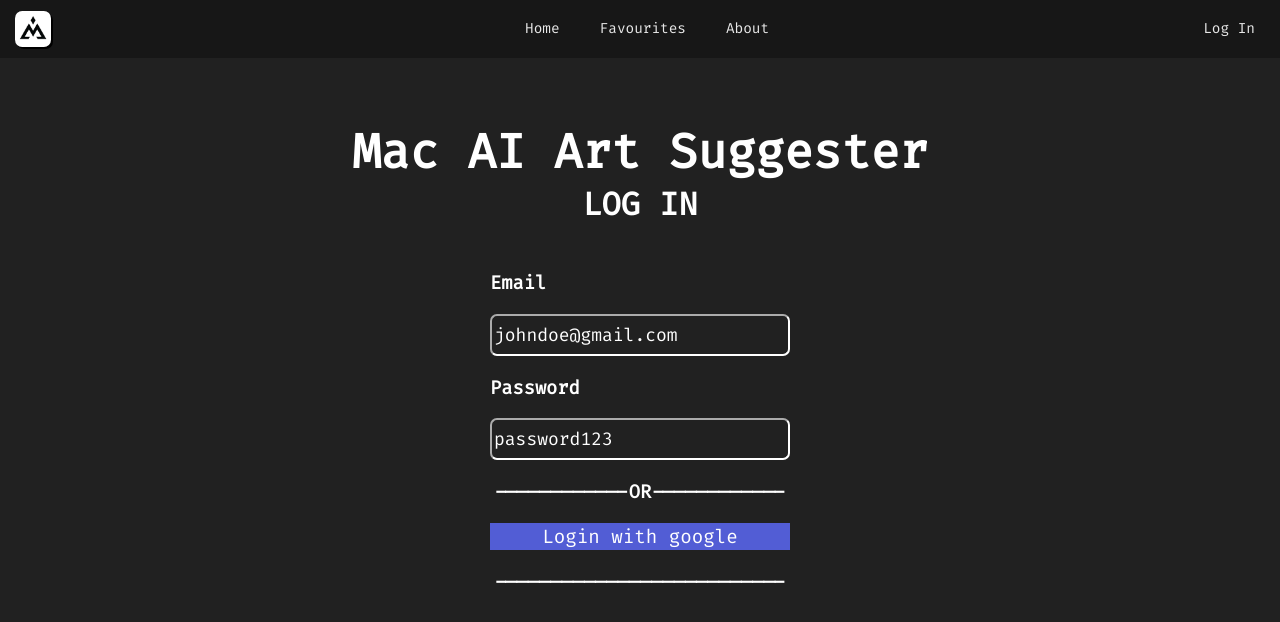
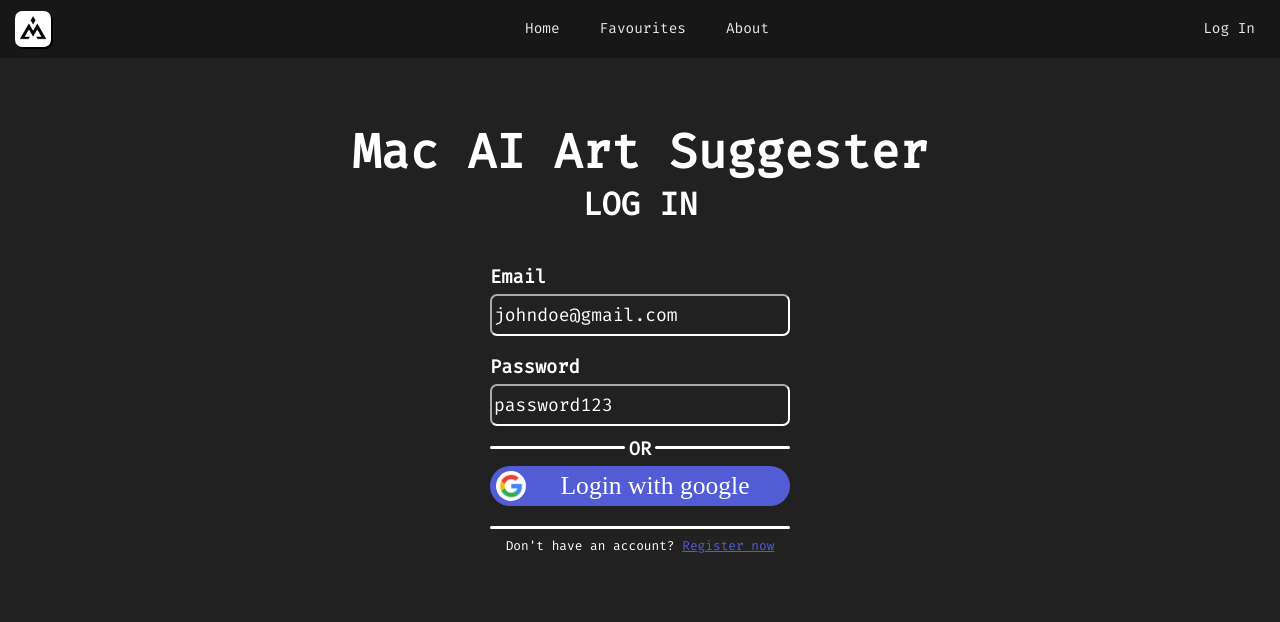
Before and after one commit to IainMac32/ArtSuggesterAI, a React (Create React App) app in the folder frontend/art-suggester-website/: page /login in a window 1280 px wide. Shown: the top 622 px of the page. Built offline with nearby package versions, Linux system fonts and the light colour scheme.

Commit message:
Finished login page and added route to create account page.

```diff
--- a/frontend/art-suggester-website/src/App.js
+++ b/frontend/art-suggester-website/src/App.js
@@ -5,6 +5,7 @@ import Favourites from './pages/Favourites';
 import NoPage from './pages/NoPage';
 import './App.css';
 import "@fontsource/fira-code";
+import CreateAccount from './pages/CreateAccount';
 
 function App() {
   return (
@@ -14,8 +15,7 @@ function App() {
           <Route index element={<Home />} />
           <Route path="/login" element={<Login />} />
           <Route path="/favourites" element={<Favourites />} />
-
-
+          <Route path = "/createAccount" element={<CreateAccount/>} />
           <Route path="*" element={<NoPage />} />
         </Routes>
       </BrowserRouter>
--- /dev/null
+++ b/frontend/art-suggester-website/src/pages/CreateAccount.js
@@ -0,0 +1,10 @@
+import NavBar from "../components/NavBar";
+
+export default function CreateAccount() {
+    return (
+        <>
+            <NavBar />
+            <h2>Account Creation</h2>
+        </>
+    );
+};
--- a/frontend/art-suggester-website/src/pages/Login.css
+++ b/frontend/art-suggester-website/src/pages/Login.css
@@ -1,7 +1,6 @@
 /*
  * Johann Caancan
  */
-
 
 .loginPage {
     padding: 30px
@@ -14,7 +13,12 @@
 
 .loginPage h2{
     margin-top: 0;
+    margin-bottom: 20px;
     font-size: 2rem;
+}
+
+.loginPage h3{
+    margin-bottom: 5px;
 }
 
 .loginPage input{
@@ -49,16 +53,55 @@ input::placeholder{
 
 .or{
     text-align: center !important;
-    width: 100%;
+    width: 10%;
+    margin-top: 10px ;
+    margin-bottom: 5px;
 }
 
 .Google{
     border: none;
-    align-self: center;
     background-color:#525DD5;
     width:100%;
-    font-family: "Fira Code";
-    font-size: 1.2rem;
+    height:40px;
+    font-family: "Poppins Light";
+    font-size: 1.6rem;
     color: white;
+    border-radius: 20px;
 
 }
+
+.line{
+    width: 100%;
+    background: white;
+    height: 3px;
+    margin-top: 20px;
+    border-radius: 2px;
+}
+
+.halfLine{
+    width: 45%;
+    background: white;
+    height: 3px;
+    margin-top: 20px;
+    border-radius: 2px;
+}
+
+.google-logo{
+    width:30px;
+    height:30px;
+    float: left;
+    margin-top: 0px;
+    border-radius: 20px;
+}
+
+p{
+    font-size: 0.8rem;
+}
+.noAcc{
+    margin:auto;
+    margin-top: 0.5rem;
+}
+
+a{
+    color:#525DD5;
+}
--- a/frontend/art-suggester-website/src/pages/Login.js
+++ b/frontend/art-suggester-website/src/pages/Login.js
@@ -13,10 +13,13 @@ export default function Login() {
                     <input className = "loginInput" placeholder="johndoe@gmail.com"></input>
                     <h3 className = "inputLabel">Password</h3>
                     <input className = "loginInput" placeholder="password123"></input>
-                    {/* <!-- TODO: make this centered --> */}
-                    <h3 className = "or">------------OR------------</h3>
-                        <button className = "Google">Login with google</button>
-                    <h3 className = "or">--------------------------</h3>
+                    <div className = 'halfLine'></div>
+                    <h3 className = "or">OR</h3>
+                    <div className = 'halfLine'></div>
+                    <button className = "Google"><img src="/images/GoogleLogo.png" alt="logo" className='google-logo' />Login with google</button>
+                    <div className = 'line'></div>
+                    <p className="noAcc">Don't have an account? <a href = '/createAccount'>Register now</a></p>
+
                 </div>
 
             </main>
```
Also changed, not shown: frontend/art-suggester-website/public/images/GoogleLogo.png (added).
